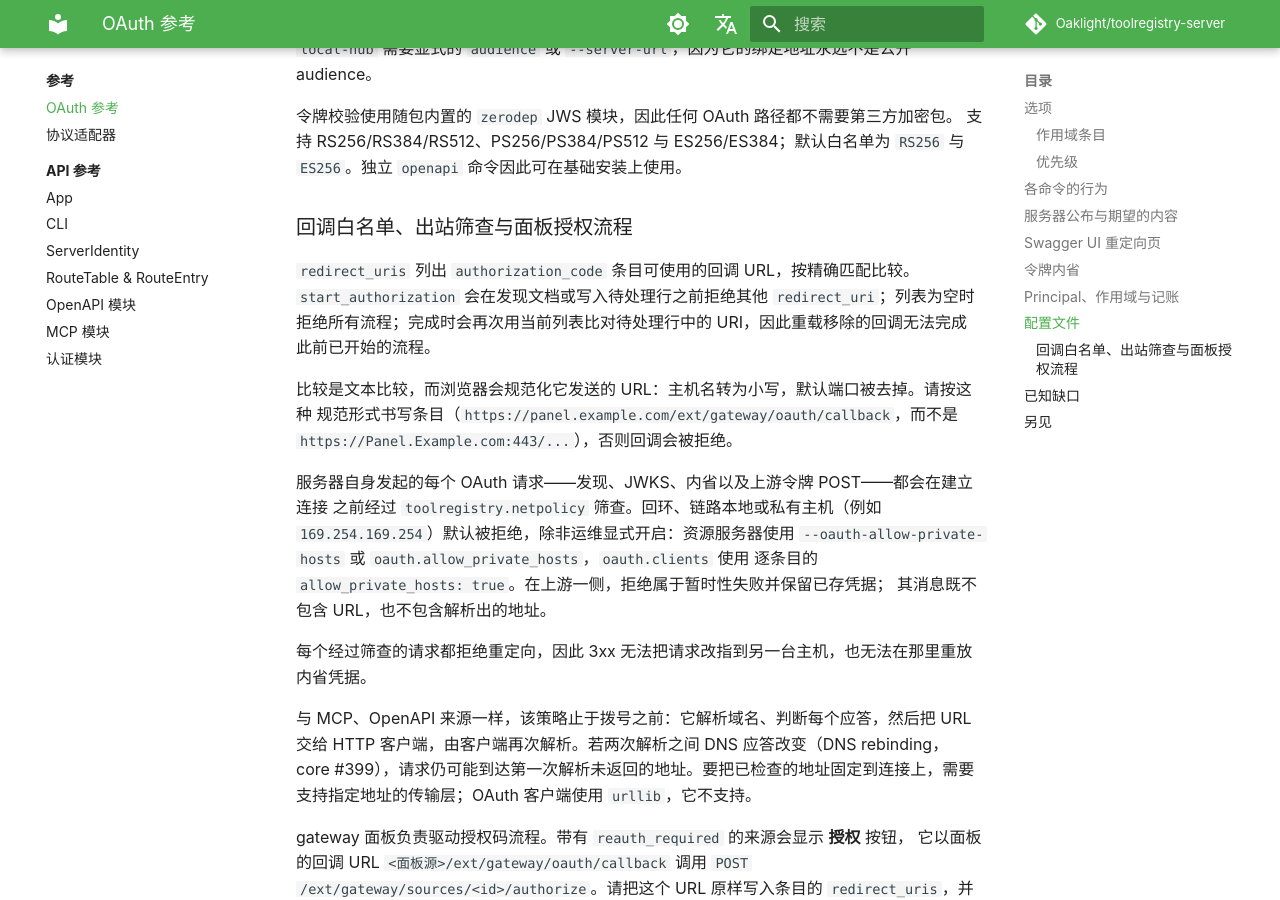
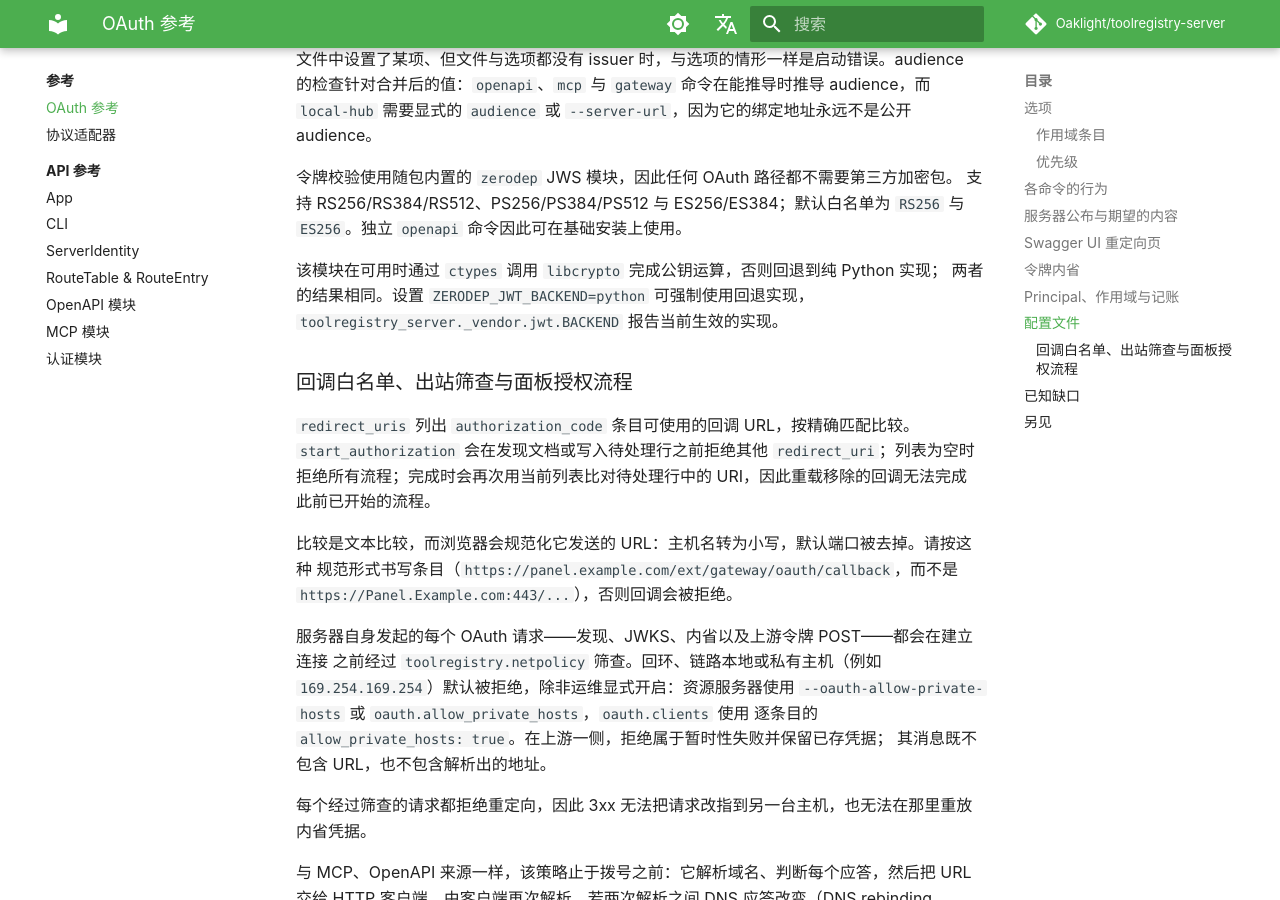
Before and after one commit to Oaklight/toolregistry-server, an MkDocs documentation site: the page built from docs/reference/oauth.md, in a window 1280 px wide and 900 px high, scrolled down 8709 px. Built offline with MkDocs 1.6.1 and Material for MkDocs 9.7.7, drawn with Linux system fonts in a browser that asks for light colours; some web fonts are replaced; comment, search, counter and statistics services are not loaded; some of the changed text lies outside the part shown.

Commit message:
docs(oauth): document the iat check and the vendored JWT backend

```diff
--- a/docs/reference/oauth.md
+++ b/docs/reference/oauth.md
@@ -83,7 +83,7 @@ title: OAuth 参考
 | 受保护资源元数据（RFC 9728） | `/.well-known/oauth-protected-resource<mcp 路径>` | `resource`、`authorization_servers: [issuer]`、`bearer_methods_supported`。仅在设置 `--oauth-scopes` 时包含 `scopes_supported` |
 | 401 质询 | 每个被拒绝的请求 | `WWW-Authenticate: Bearer resource_metadata="<PRM URL>"` |
 | OpenAPI 安全方案 | `/openapi.json` | `OAuth2`（`authorizationCode`）；同时接受密钥或静态令牌时再加 `HTTPBearer` |
-| 期望的令牌声明 | 每个请求 | `iss`（精确）、`aud` 或 `resource`、`exp`、可选 `nbf`；`scope`（或 `scp`）用于作用域映射；`client_id` 或 `azp` 表示客户端身份；`--oauth-concurrency-claim` 指定的声明（默认 `max_concurrency`）可携带在途上限 |
+| 期望的令牌声明 | 每个请求 | `iss`（精确）、`aud` 或 `resource`、`exp`、可选 `nbf`，以及存在时的 `iat`（`iat` 位于未来时会在 60 秒偏差范围内被拒绝）；`scope`（或 `scp`）用于作用域映射；`client_id` 或 `azp` 表示客户端身份；`--oauth-concurrency-claim` 指定的声明（默认 `max_concurrency`）可携带在途上限 |
 
 ## Swagger UI 重定向页
 
@@ -284,6 +284,10 @@ audience。
 支持 RS256/RS384/RS512、PS256/PS384/PS512 与 ES256/ES384；默认白名单为 `RS256` 与
 `ES256`。独立 `openapi` 命令因此可在基础安装上使用。
 
+该模块在可用时通过 `ctypes` 调用 `libcrypto` 完成公钥运算，否则回退到纯 Python 实现；
+两者的结果相同。设置 `ZERODEP_JWT_BACKEND=python` 可强制使用回退实现，
+`toolregistry_server._vendor.jwt.BACKEND` 报告当前生效的实现。
+
 ### 回调白名单、出站筛查与面板授权流程
 
 `redirect_uris` 列出 `authorization_code` 条目可使用的回调 URL，按精确匹配比较。
```
